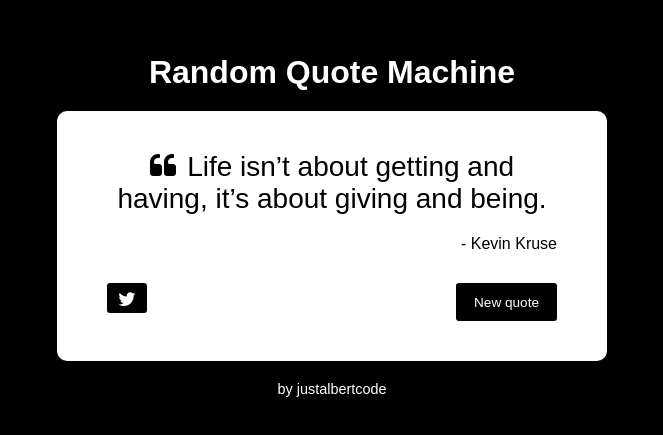
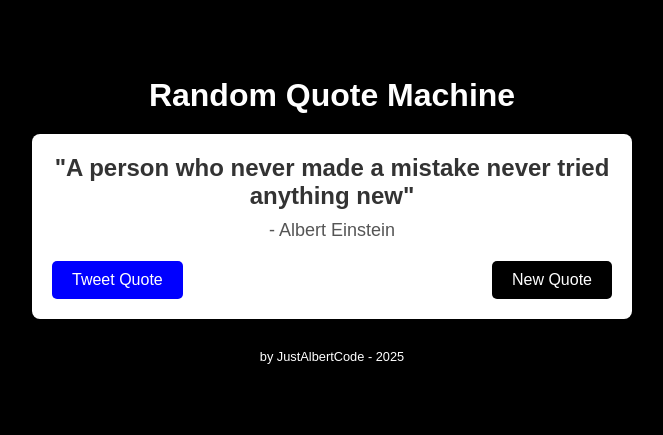
Before and after one commit to justalbertcode/random_quote_machine, a plain HTML site: page index.html in a window 1280 px wide. Shown: the part 175-610 px from the top of the page, without its empty margins (308-971 px from the left). Drawn offline with Linux system fonts and the light colour scheme.

Commit message:
update my code

```diff
--- a/index.html
+++ b/index.html
@@ -1,36 +1,25 @@
-<!DOCTYPE html>
-<html>
+<!-- <!DOCTYPE html> -->
+<html lang="en">
 <head>
-    <link rel="stylesheet" href="./style.css" />
-    <link
-      rel="stylesheet"
-      href="https://maxcdn.bootstrapcdn.com/font-awesome/4.3.0/css/font-awesome.min.css"
-    />
-    <title>Random Quote Machine</title>
+  <meta charset="UTF-8">
+  <meta name="viewport" content="width=device-width, initial-scale=1.0">
+  <title>Quote Machine</title>
+  <link rel="stylesheet" href="./style.css">
 </head>
 <body>
-    <div id="wrapper">
   <h1>Random Quote Machine</h1>
   <div id="quote-box">
-        <div class="quote-text">
-          <i class="fa fa-quote-left"> </i><span id="text">Life isn’t about getting and having, it’s about giving and being.</span>
+    <p id="text">"A person who never made a mistake never tried anything new"</p>
+    <p id="author">- Albert Einstein</p>
+    <div class="buttons">
+    <a id="tweet-quote" class="btn" href="#" target="_blank" title="Tweet this quote!">Tweet Quote</a>    <button id="new-quote" class="btn">New Quote</button>
     </div>
-        <div class="quote-author">- <span id="author">Kevin Kruse</span></div>
-        <div class="buttons">
-          <a
-            class="button"
-            id="tweet-quote"
-            title="Tweet this quote!"
-            target="_top"
-          >
-            <i class="fa fa-twitter"></i>
-          </a>
 
-          <button class="button" id="new-quote">New quote</button>
+
   </div>
-      </div>
-      <div class="footer">by <a href="https://codepen.io/justalbertcode/">justalbertcode</a></div>
-    </div>
+  <div class="footer">by <a href="https://github.com/justalbertcode/random_quote_machine">JustAlbertCode</a> - 2025</div>
+
   <script src="script.js"></script>
+  <script src="https://cdn.freecodecamp.org/testable-projects-fcc/v1/bundle.js"></script>
 </body>
 </html>
--- a/script.js
+++ b/script.js
@@ -1,13 +1,62 @@
-// url 'https://gist.githubusercontent.com/camperbot/5a022b72e96c4c9585c32bf6a75f62d9/raw/e3c6895ce42069f0ee7e991229064f167fe8ccdc/quotes.json'
+// Получаем ссылки на элементы
+const quoteText = document.getElementById('text');
+const quoteAuthor = document.getElementById('author');
+const newQuoteButton = document.getElementById('new-quote');
+const tweetQuoteButton = document.getElementById('tweet-quote');
+const body = document.querySelector("body");
 
 
-let quotesData;
+function changeColor() {
+  body.style.backgroundColor = "#" + Math.round(Math.random() * 1000000);
+}
 
-const btn = document.querySelector('button');
-const body = document.querySelector('body');
+// Функция для загрузки цитаты
+function fetchQuote() {
+  fetch('https://gist.githubusercontent.com/camperbot/5a022b72e96c4c9585c32bf6a75f62d9/raw/e3c6895ce42069f0ee7e991229064f167fe8ccdc/quotes.json')
+    .then(response => {
+      if (!response.ok) {
+        throw new Error('Сетевой запрос не удался');
+      }
+      return response.json();
+    })
+    .then(data => {
+      // Выводим всю структуру данных в консоль для проверки
+      console.log('Полученные данные:', data);
 
-function changeColor() {
-  body.style.backgroundColor = '#'+ Math.round(Math.random()*1000000);
-};
+      // Проверка структуры данных
+      if (data && Array.isArray(data.quotes)) {
+        const randomQuote = data.quotes[Math.floor(Math.random() * data.quotes.length)];
+        console.log('Случайная цитата:', randomQuote);  // Выводим выбранную цитату
+        displayQuote(randomQuote);
+        changeColor()
+      } else {
+        throw new Error('Неверная структура данных');
+      }
+    })
+    .catch(error => {
+      console.error('Ошибка при загрузке цитаты:', error);
+      quoteText.textContent = "Произошла ошибка при загрузке цитаты.";
+      quoteAuthor.textContent = "";
+    });
+}
 
-btn.addEventListener('click', changeColor);
+// Функция для отображения цитаты
+function displayQuote(quote) {
+  // Проверяем, есть ли текст и автор у цитаты
+  if (quote && quote.quote && quote.author) {
+    quoteText.textContent = `"${quote.quote}"`;  // Используем quote, если это поле существует
+    quoteAuthor.textContent = `- ${quote.author}`;  // Используем author, если это поле существует
+  } else {
+    quoteText.textContent = "Цитата не доступна";
+    quoteAuthor.textContent = "";
+  }
+
+  // Обновляем ссылку для твита
+  tweetQuoteButton.href = `https://twitter.com/intent/tweet?text="${quote.quote}" - ${quote.author}`;
+}
+
+// Обработчик клика по кнопке "Новая цитата"
+newQuoteButton.addEventListener('click', fetchQuote);
+
+// Загружаем цитату при загрузке страницы
+// document.addEventListener('DOMContentLoaded', fetchQuote);
--- a/style.css
+++ b/style.css
@@ -10,98 +10,91 @@
   box-sizing: border-box;
 }
 
+/* Basic styling to center the content */
 body {
-  background-color: var(--black);
-  font-family: 'Arial', sans-serif;
-  font-weight: 400;
+    font-family: Arial, sans-serif;
     display: flex;
     justify-content: center;
     align-items: center;
+    flex-direction: column;
     height: 100vh;
+    margin: 0;
+    background-color: #000;
+  }
+  h1{
+    text-align: center;
+    margin: 20px;
+    color: white;
+    text-shadow: 2px 2px 2px #000;
+  }
+  #quote-box {
+    background-color: white;
+    padding: 20px;
+    border-radius: 8px;
+    text-align: center;
+    box-shadow: 0 4px 12px rgba(0, 0, 0, 0.1);
+    width: 80%;
+    max-width: 600px;
   }
 
-h1{
-    color: var(--white);
-    text-align: center;
-    padding: 20px;
+  #text {
+    font-size: 24px;
+    font-weight: bold;
+    color: #333;
+  }
+
+  #author {
+    font-size: 18px;
+    color: #555;
+    margin-top: 10px;
+  }
+
+  #new-quote, #tweet-quote {
+    padding: 10px 20px;
+    margin-top: 20px;
+    border: none;
+    border-radius: 5px;
+    font-size: 16px;
+    cursor: pointer;
+    text-decoration: none;
+  }
+
+  #new-quote {
+    background-color: #000;
+    color: white;
+  }
+
+  #tweet-quote {
+    background-color: blue;
+    color: white;
+  }
+
+  #new-quote:hover, #tweet-quote:hover {
+    opacity: 0.9;
+    color: yellow;
+  }
+
+  .buttons{
+    display: flex;
+    justify-content: space-between;
   }
 
   .footer {
     width: 450px;
     text-align: center;
     display: block;
-  margin: 20px auto;
-  font-size: 0.9em;
-  color: var(--white);
+    margin: 30px auto;
+    font-size: 0.8em;
+    color: #fff;
+    cursor: pointer;
+    text-shadow: 1px 1px 1px #000;
   }
-.footer a {
+  .footer a{
     font-weight: 500;
     text-decoration: none;
-  color: var(--white);
+    color: #fff;
   }
 
-#quote-box {
-  border-radius: 10px;
-  position: relative;
-  width: 450px;
-  padding: 40px 50px;
-  display: table;
-  background-color: var(--white);
-  color: var(--black);
-}
-#quote-box .quote-text {
-  text-align: center;
-  width: 450px;
-  height: auto;
-  font-weight: 500;
-  font-size: 1.75em;
-}
-#quote-box .quote-text i {
-  font-size: 1em;
-  margin-right: 0.4em;
-}
-#quote-box .quote-author {
-  width: 450px;
-  height: auto;
-  clear: both;
-  padding-top: 20px;
-  font-size: 1em;
-  text-align: right;
-}
-#quote-box .buttons {
-  width: 450px;
-  margin: auto;
-  display: block;
-}
-#quote-box .buttons .button {
-  height: 38px;
-  border: none;
-  border-radius: 3px;
-  color: var(--white);
-  background-color: var(--black);
-  outline: none;
-  font-size: 0.85em;
-  padding: 8px 18px 6px 18px;
-  margin-top: 30px;
-  opacity: 1;
-  cursor: pointer;
-}
-#quote-box .buttons .button:hover {
-  opacity: 0.9;
+  .footer a:hover{
     color: yellow;
   }
-#quote-box .buttons .button#tweet-quote{
-  float: left;
-  padding: 6px;
-  text-align: center;
-  font-size: 1.2em;
-  margin-right: 5px;
-  height: 30px;
-  width: 40px;
-}
-#quote-box .buttons .button#tweet-quote:hover{
-   color: lightblue;
-}
-#quote-box .buttons .button#new-quote {
-  float: right;
-}
```
Lines whose indentation alone changed are shown as unchanged.
